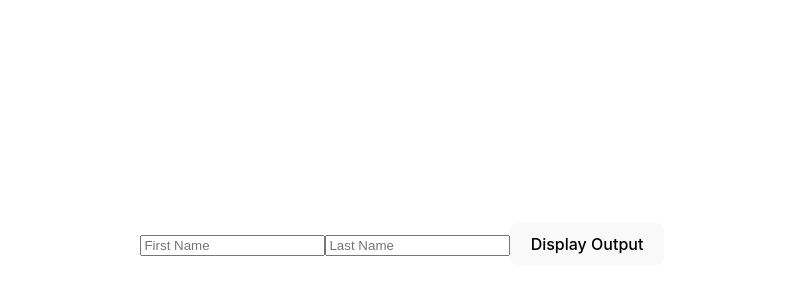
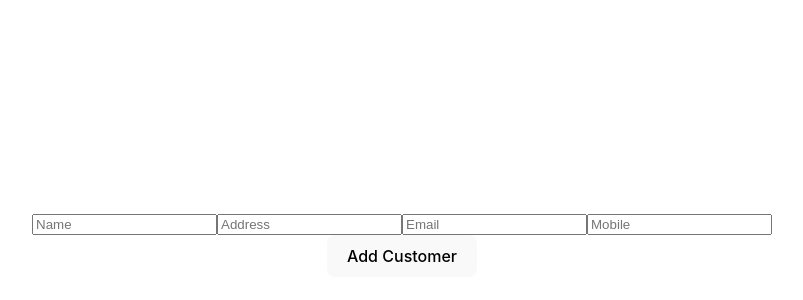
Before and after one commit to pesala-x/React-crash-course, a React (Vite) app: page / in a window 1280 px wide. Shown: the part 148-448 px from the top of the page, without its empty margins (238-1041 px from the left). Built offline with nearby package versions, Linux system fonts and the light colour scheme.

Commit message:
Add functionality to add input customers with creating customer object

```diff
--- a/src/App.tsx
+++ b/src/App.tsx
@@ -1,41 +1,67 @@
 import './App.css';
 import { useState } from "react";
+import { Customer } from "./customer";
 
 function App() {
-    const [names, setNames] = useState({
-        firstName: '',
-        lastName: ''
-    });
+    const [customers, setCustomers] = useState<Customer[]>([]);
+    const [name, setName] = useState("");
+    const [address, setAddress] = useState("");
+    const [email, setEmail] = useState("");
+    const [mobile, setMobile] = useState("");
 
-    const [output, setOutput] = useState({
-        firstName: '',
-        lastName: ''
-    });
+    function addCustomer() {
+        if (!name || !address || !email || !mobile) {
+            alert("Please fill out all fields.");
+            return;
+        }
 
-    function handleInputChange(event: React.ChangeEvent<HTMLInputElement>) {
-        const { name, value } = event.target;
-        setNames((prevState) => ({
-            ...prevState,
-            [name]: value
-        }));
-    }
+        const newCustomer = new Customer(name, address, email, mobile);
+        setCustomers(customers => [...customers, newCustomer]);
 
-    function handleDisplayOutput() {
-        setOutput(names);
+        // Clear input fields
+        setName("");
+        setAddress("");
+        setEmail("");
+        setMobile("");
     }
 
     return (
         <>
             <div>
-                <input type="text" name="firstName" placeholder="First Name" value={names.firstName} onChange={handleInputChange} />
-                <input type="text" name="lastName" placeholder="Last Name" value={names.lastName} onChange={handleInputChange} />
-
-                <button onClick={handleDisplayOutput}>Display Output</button>
-
+                <input
+                    type="text"
+                    placeholder="Name"
+                    value={name}
+                    onChange={(e) => setName(e.target.value)}
+                />
+                <input
+                    type="text"
+                    placeholder="Address"
+                    value={address}
+                    onChange={(e) => setAddress(e.target.value)}
+                />
+                <input
+                    type="text"
+                    placeholder="Email"
+                    value={email}
+                    onChange={(e) => setEmail(e.target.value)}
+                />
+                <input
+                    type="text"
+                    placeholder="Mobile"
+                    value={mobile}
+                    onChange={(e) => setMobile(e.target.value)}
+                />
                 <br />
-
-                <p>{output.firstName + " " + output.lastName}</p>
+                <button onClick={addCustomer}>Add Customer</button>
             </div>
+            <ul>
+                {customers.map((customer, index) => (
+                    <li key={index}>
+                        {customer.name} - {customer.address} - {customer.email} - {customer.mobile}
+                    </li>
+                ))}
+            </ul>
         </>
     );
 }
--- /dev/null
+++ b/src/customer.ts
@@ -0,0 +1,22 @@
+export class Customer {
+    public name: string;
+    public address: string;
+    public email: string;
+    public mobile: string;
+
+    constructor(name: string, address: string, email: string, mobile: string) {
+        this.name = name;
+        this.address = address;
+        this.email = email;
+        this.mobile = mobile;
+    }
+
+    // Optional: A method to display customer details
+    public displayCustomerDetails(): void {
+        console.log(`Customer Details:
+        Name: ${this.name}
+        Address: ${this.address}
+        Email: ${this.email}
+        Mobile: ${this.mobile}`);
+    }
+}
```
